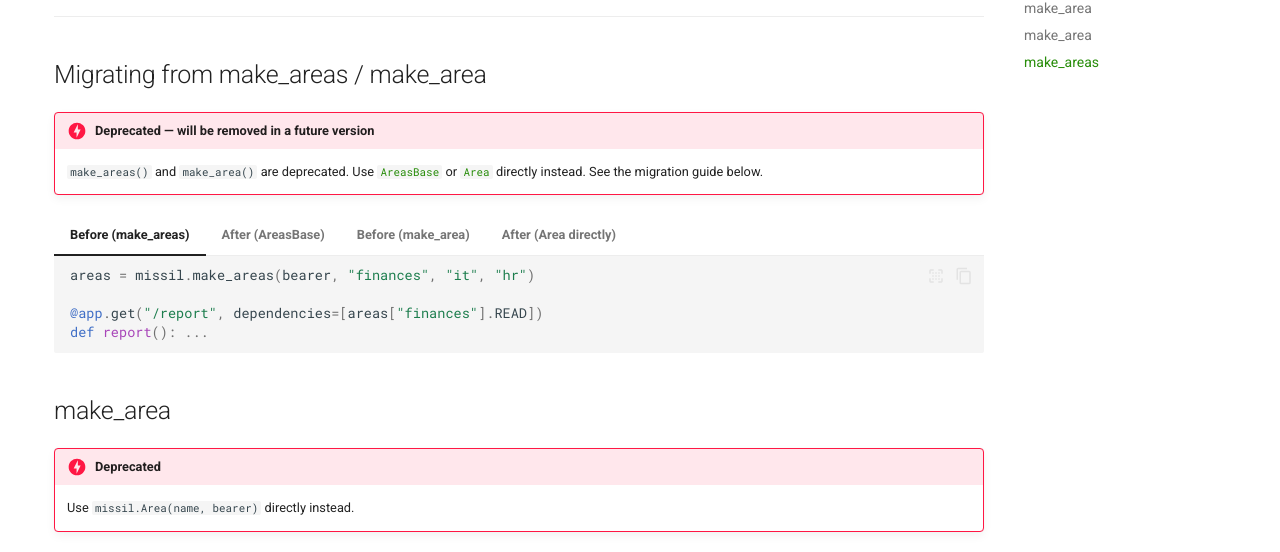
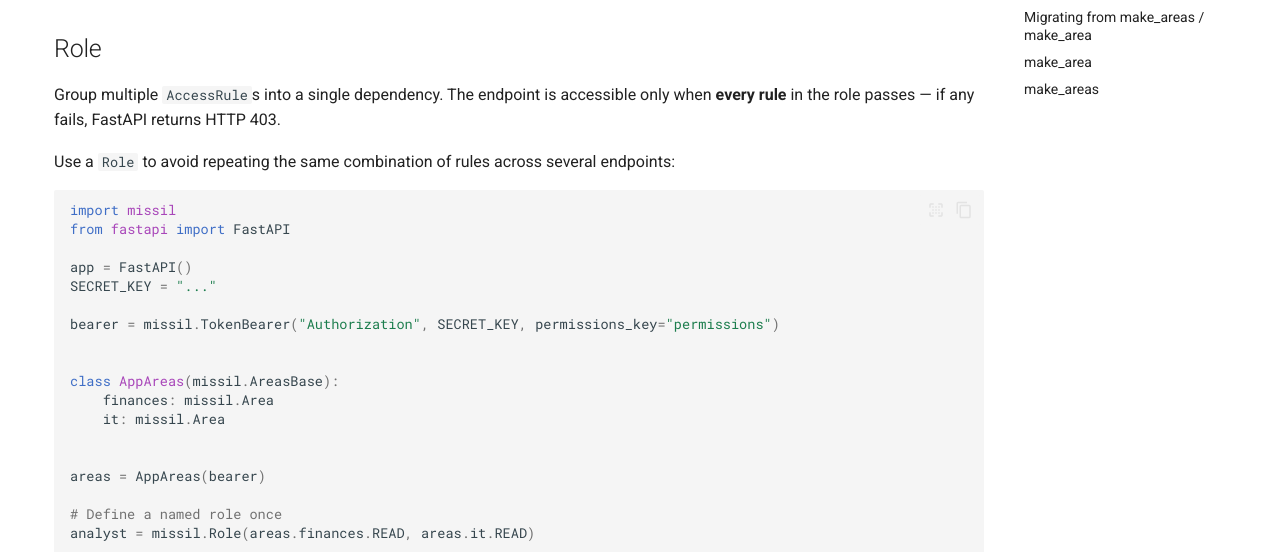
Before and after one commit to ericmiguel/missil, an MkDocs documentation site: the page built from docs/rules.md, in a window 1280 px wide and 1400 px high, scrolled down 1451 px. Shown: the part 226-778 px from the top of the window. Built offline with MkDocs 1.6.1 and Material for MkDocs 9.7.7, drawn with Linux system fonts in a browser that asks for light colours; comment, search, counter and statistics services are not loaded; some of the changed text lies outside the part shown; grey boxes are pictures that could not be loaded.

Commit message:
docs(rules): add Role section with example and API reference

````diff
--- a/docs/rules.md
+++ b/docs/rules.md
@@ -51,6 +51,51 @@ so you can freely add non-area class attributes to your subclass.
 ## AccessRule
 
 ::: missil.AccessRule
+
+## Role
+
+Group multiple `AccessRule`s into a single dependency. The endpoint is accessible
+only when **every rule** in the role passes — if any fails, FastAPI returns HTTP 403.
+
+Use a `Role` to avoid repeating the same combination of rules across several endpoints:
+
+```python
+import missil
+from fastapi import FastAPI
+
+app = FastAPI()
+SECRET_KEY = "..."
+
+bearer = missil.TokenBearer("Authorization", SECRET_KEY, permissions_key="permissions")
+
+
+class AppAreas(missil.AreasBase):
+    finances: missil.Area
+    it: missil.Area
+
+
+areas = AppAreas(bearer)
+
+# Define a named role once
+analyst = missil.Role(areas.finances.READ, areas.it.READ)
+
+# Reuse across many endpoints
+@app.get("/dashboard", dependencies=[analyst])
+def dashboard(): ...
+
+@app.get("/report", dependencies=[analyst])
+def report(): ...
+```
+
+A `Role` is a standard FastAPI `Depends` — it can be freely combined with other
+dependencies on the same endpoint:
+
+```python
+@app.get("/report", dependencies=[analyst, other_dep])
+def report(): ...
+```
+
+::: missil.Role
 
 ---
 
````
Also changed, not shown: docs/index.md (+14 -0 lines).
